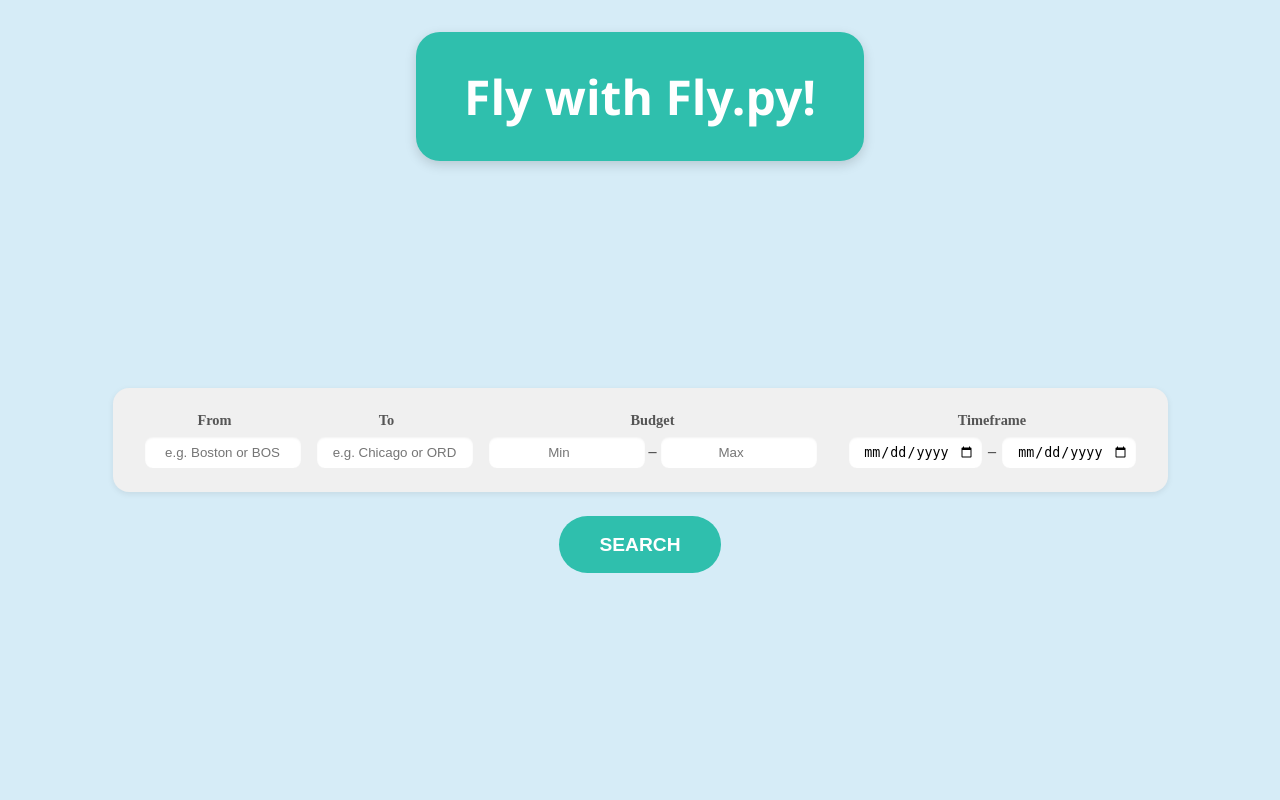
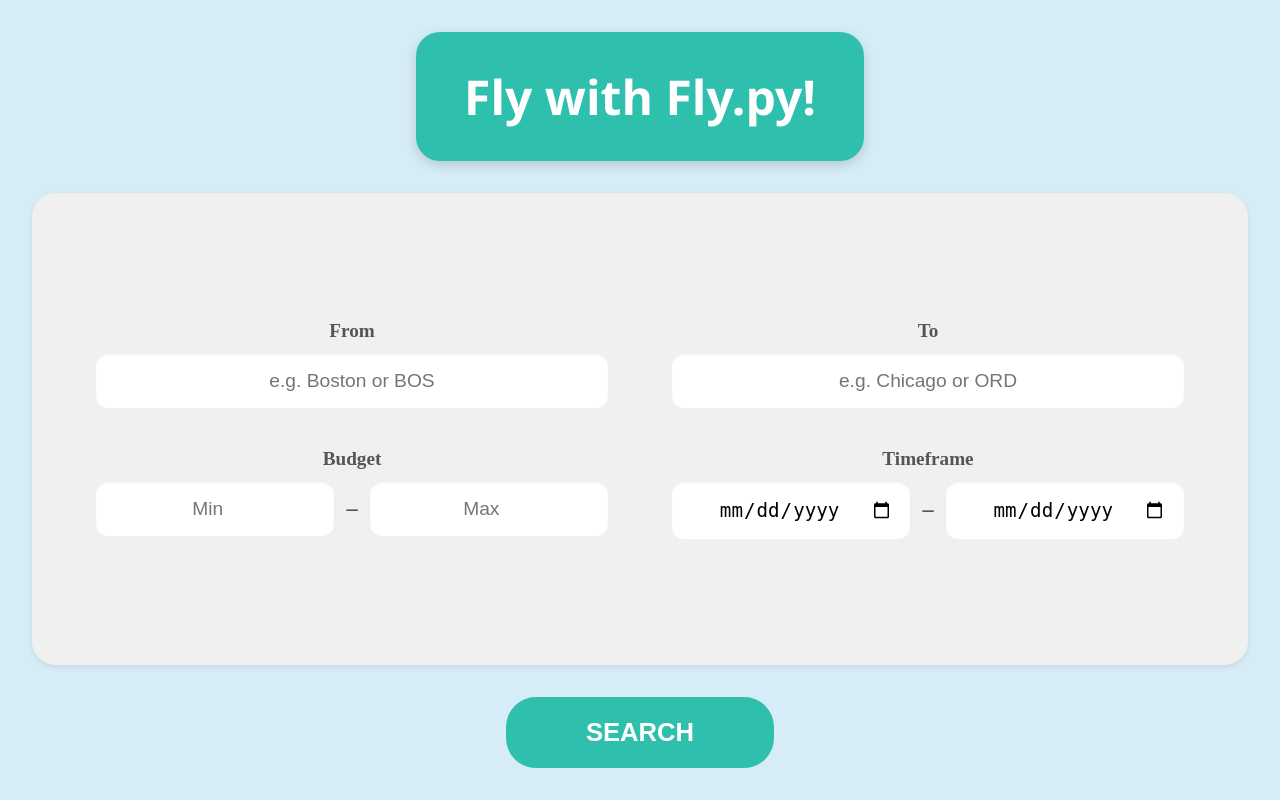
Before and after one commit to Brendan-Lill/bird.py, a Flask app: page / in a window 1280 px wide. Run offline with Flask 3, Linux system fonts and the light colour scheme.

Commit message:
Better Front End

```diff
--- a/static/css/style.css
+++ b/static/css/style.css
@@ -2,11 +2,13 @@ body {
   background-color: #d6ecf7;
 }
 
-/* Home page only: lets the search area fill the space under the title and sit in the middle of it.
-   (Scoped with .home so other pages that use this stylesheet aren't affected.) */
+/* Home page only (index.html has <body class="home">): the title stays on top and the
+   search area fills all the space under it. Scoped with .home so other pages that use this
+   stylesheet aren't affected. */
 body.home {
   margin: 0;
   min-height: 100vh;
+  min-height: 100dvh;
   display: flex;
   flex-direction: column;
 }
@@ -29,14 +31,15 @@ body.home {
   font-family: 'Segoe UI', sans-serif;
 }
 
+/* Takes all the space under the title */
 .advanced-search-row {
   flex: 1;
   display: flex;
-  align-items: center;
   justify-content: center;
+  align-items: stretch;
   width: 100%;
-  margin: 0 auto;
-  padding: 0 1rem 2rem;
+  margin: 0;
+  padding: 0 2rem 2rem;
   box-sizing: border-box;
 }
 
@@ -44,19 +47,25 @@ body.home {
   display: flex;
   flex-direction: column;
   align-items: center;
-  gap: 1.5rem;
+  gap: 2rem;
+  flex: 1;
   width: 100%;
+  max-width: 1400px;
 }
 
+/* Big grey panel: the options sit in a 2 x 2 grid, centered inside the panel */
 .search-box {
-  display: flex;
-  align-items: flex-end;
+  display: grid;
+  grid-template-columns: repeat(2, minmax(0, 1fr));
+  gap: 2.5rem 4rem;
+  align-content: center;
   justify-content: center;
-  gap: 2rem;
-  flex-wrap: wrap;
+  flex: 1;
+  width: 100%;
+  box-sizing: border-box;
   background-color: #f0f0f0;
-  border-radius: 16px;
-  padding: 1.5rem 2rem;
+  border-radius: 24px;
+  padding: 3rem 4rem;
   box-shadow: 0 2px 6px rgba(0, 0, 0, 0.08);
 }
 
@@ -64,58 +73,57 @@ body.home {
   display: flex;
   flex-direction: column;
   align-items: center;
+  width: 100%;
 }
 
 .field-group label {
-  font-size: 0.9rem;
+  font-size: 1.2rem;
   color: #555;
-  margin-bottom: 0.5rem;
+  margin-bottom: 0.75rem;
   font-weight: 600;
 }
 
 .field-group input {
-  padding: 0.5rem;
+  width: 100%;
+  box-sizing: border-box;
+  padding: 1rem 1.1rem;
+  font-size: 1.2rem;
   border: none;
-  border-radius: 8px;
+  border-radius: 12px;
   background-color: white;
   text-align: center;
   outline: none;
   box-shadow: inset 0 1px 2px rgba(0, 0, 0, 0.05);
 }
 
-.field-group input[type="text"] {
-  width: 140px;
+.field-group input:focus {
+  box-shadow: 0 0 0 3px rgba(47, 191, 173, 0.5);
 }
 
-.field-group input[type="number"] {
-  width: 140px;
-}
-
+.budget-inputs,
 .timeframe-inputs {
   display: flex;
   align-items: center;
-  gap: 0.4rem;
+  gap: 0.75rem;
+  width: 100%;
 }
 
+.budget-inputs input,
 .timeframe-inputs input {
-  padding: 0.45rem 0.4rem;
-  border: none;
-  border-radius: 8px;
-  background-color: white;
-  text-align: center;
-  outline: none;
-  box-shadow: inset 0 1px 2px rgba(0, 0, 0, 0.05);
+  flex: 1 1 0;
+  min-width: 0;
 }
 
 .budget-separator {
   color: #555;
+  font-size: 1.4rem;
   font-weight: 600;
   flex-shrink: 0;
 }
 
 .autocomplete-wrapper {
   position: relative;
-  width: 140px;
+  width: 100%;
 }
 
 .autocomplete-list {
@@ -124,10 +132,10 @@ body.home {
   top: 100%;
   left: 0;
   right: 0;
-  max-height: 220px;
+  max-height: 260px;
   overflow-y: auto;
   background-color: white;
-  border-radius: 8px;
+  border-radius: 12px;
   box-shadow: 0 4px 12px rgba(0, 0, 0, 0.15);
   z-index: 10;
   margin-top: 0.3rem;
@@ -139,9 +147,9 @@ body.home {
 }
 
 .autocomplete-item {
-  padding: 0.6rem 0.8rem;
+  padding: 0.8rem 1rem;
   cursor: pointer;
-  font-size: 0.85rem;
+  font-size: 1rem;
   color: #333;
 }
 
@@ -171,3 +179,28 @@ body.home {
 .search-button:hover {
   background-color: #24998a;
 }
+
+/* Bigger button on the search form only (the results page reuses .search-button at normal size) */
+.search-form .search-button {
+  padding: 1.3rem 5rem;
+  font-size: 1.6rem;
+}
+
+/* Phones / narrow windows: one column */
+@media (max-width: 720px) {
+  .advanced-search-row {
+    padding: 0 1rem 1.5rem;
+  }
+
+  .search-box {
+    grid-template-columns: 1fr;
+    gap: 1.75rem;
+    padding: 2rem 1.5rem;
+    border-radius: 20px;
+  }
+
+  .search-form .search-button {
+    padding: 1.1rem 3rem;
+    font-size: 1.3rem;
+  }
+}
```
